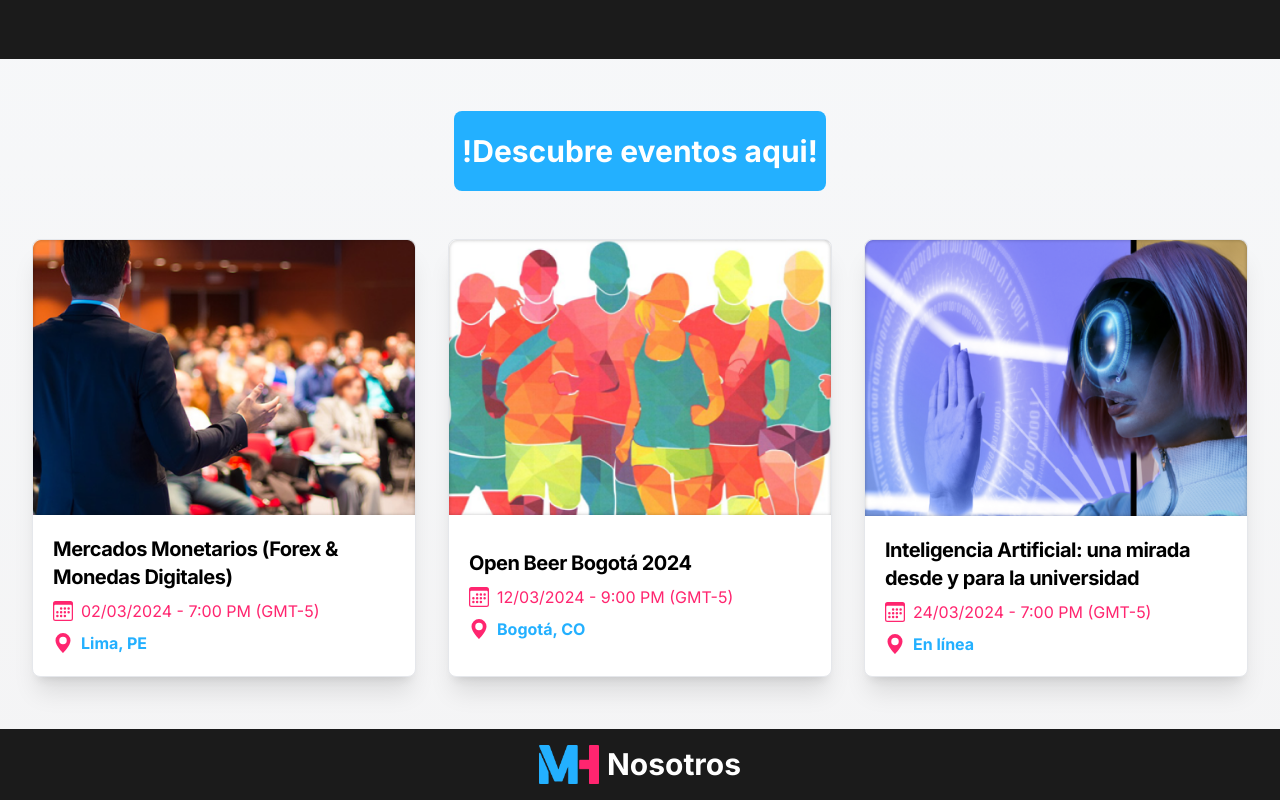
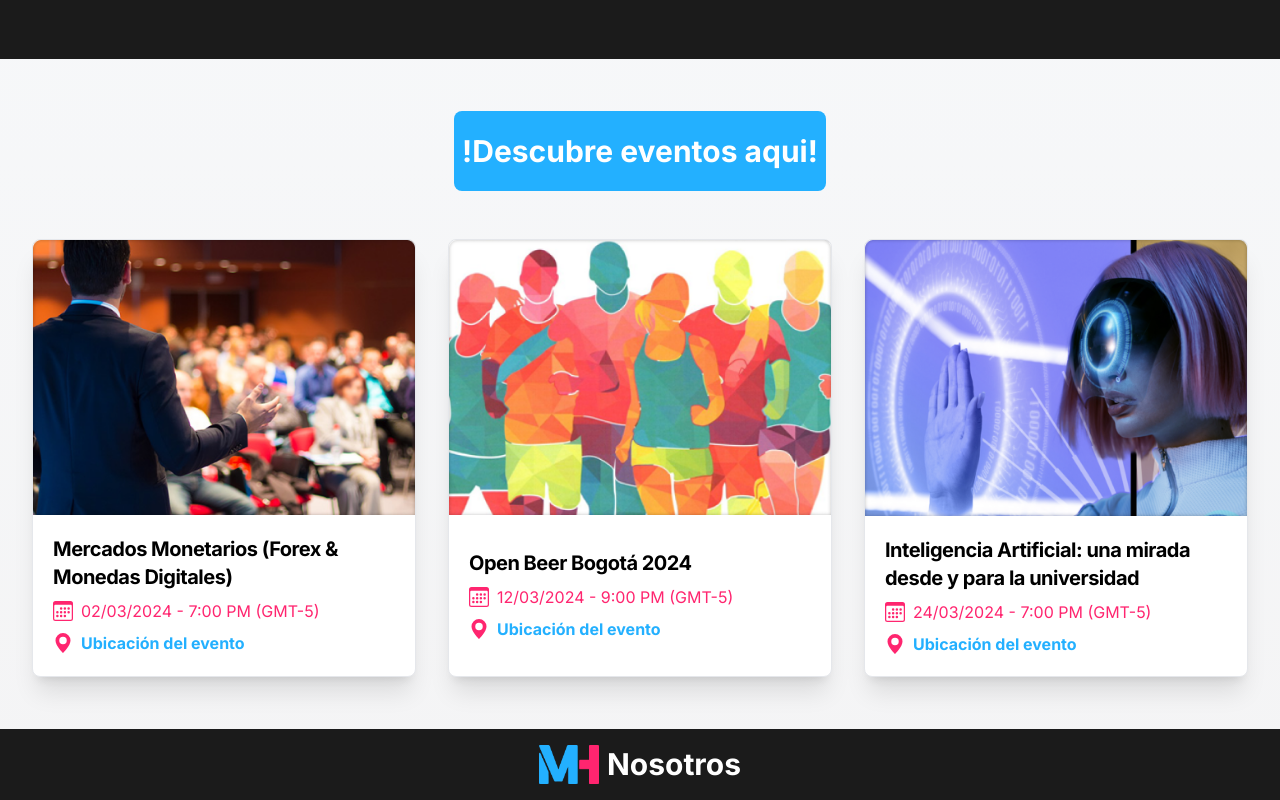
Before and after one commit to No-Country/c16-27-n-node-react, a Next.js app: page / in a window 1280 px wide. Shown: the part 478-1278 px from the top of the page. Built offline with nearby package versions, Linux system fonts and the light colour scheme.

Commit message:
Update CardEvent component props

```diff
--- a/src/app/components/CardEvent.jsx
+++ b/src/app/components/CardEvent.jsx
@@ -1,7 +1,7 @@
 import React from "react";
 import Image from "next/image";
 
-const CardEvent = ({ img, title, date, location }) => {
+const CardEvent = ({ img, title, date, type }) => {
   return (
     <div className="max-w-sm bg-white border border-gray-200 rounded-lg shadow-xl ">
       <Image
@@ -37,7 +37,7 @@ const CardEvent = ({ img, title, date, location }) => {
             className="mr-2"
           />
           <p className="font-bold text-[#23B0FF] ">
-            {location || "Ubicación del evento"}
+            {type || "Ubicación del evento"}
           </p>
         </div>
       </div>
```
